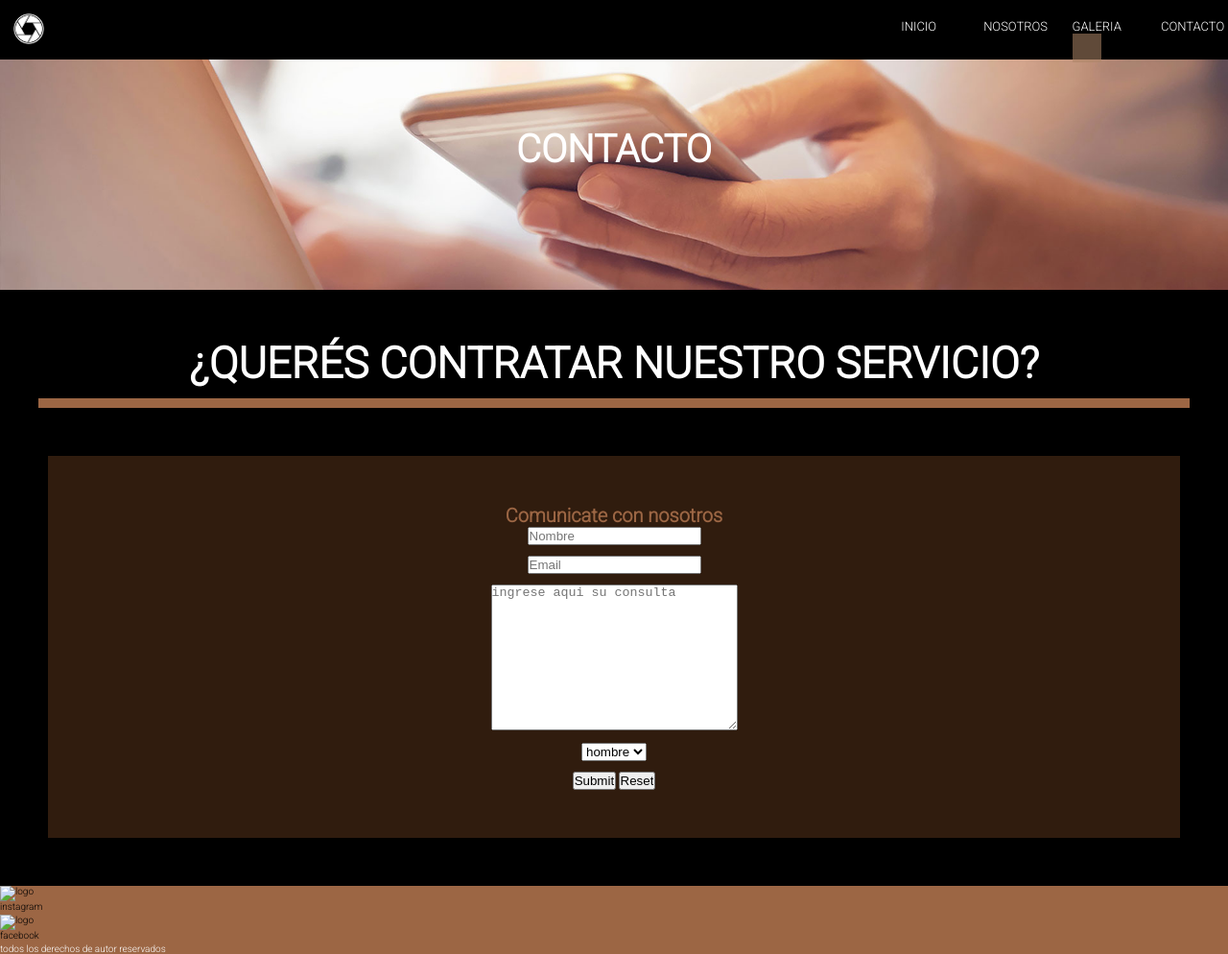
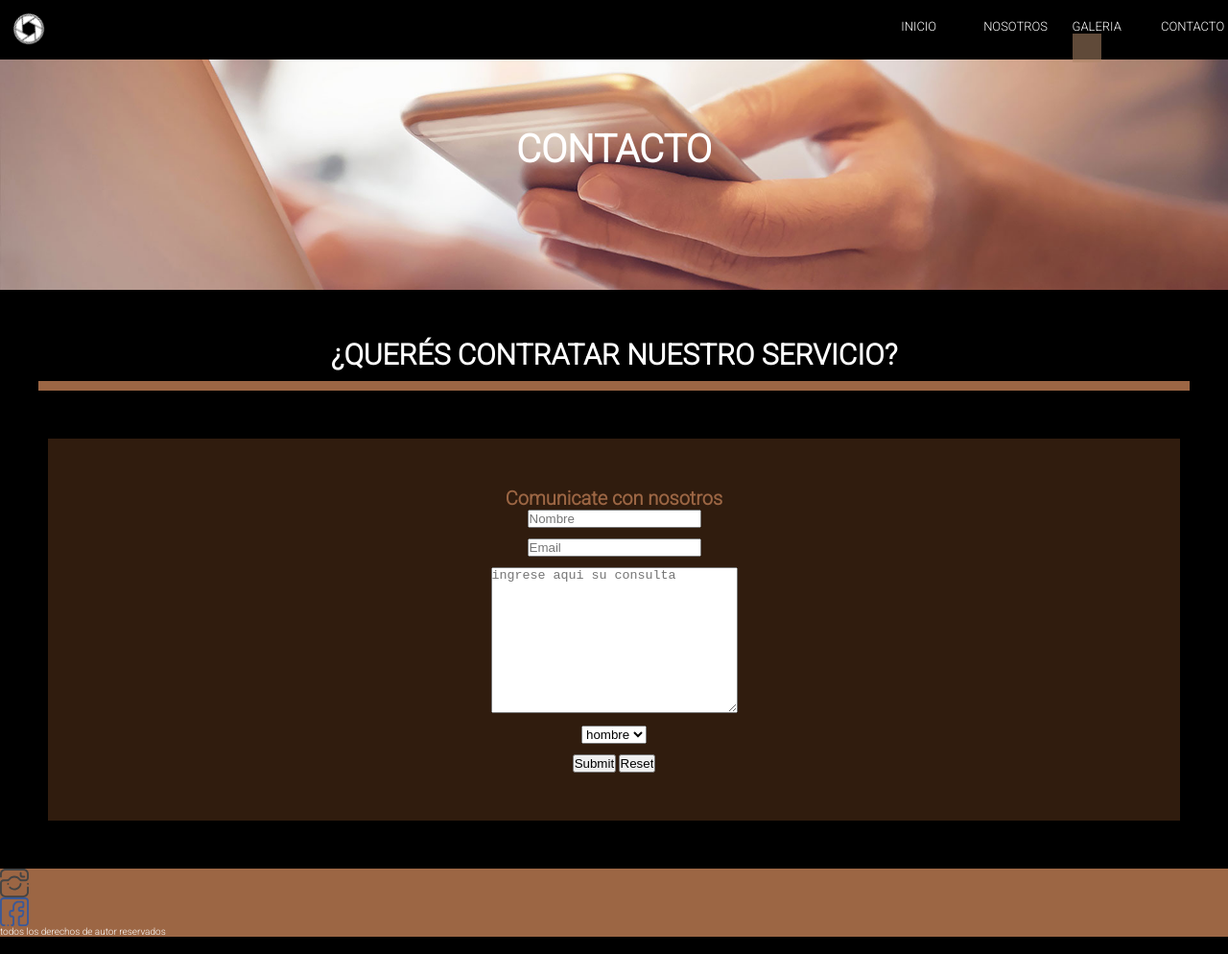
Before and after one commit to JulietRusso/idea-RUSSO, a plain HTML site: page html/Contacto.html in a window 1280 px wide. Shown: the whole page at 96% size. Drawn offline with nearby package versions, Linux system fonts and the light colour scheme; a web font is replaced by a local one.

Commit message:
segundo commit

```diff
--- a/CSS/index.css
+++ b/CSS/index.css
@@ -13,6 +13,13 @@ body{
 .header__logo{
     width: 6rem;
     height: 6rem;
+
+    animation: rotate ease 3s infinite;
+}
+@keyframes rotate {
+    from{
+        transform:rotateZ(360deg);
+    }
 }
 
 #nav > li{
@@ -91,6 +98,11 @@ body{
     background-color: #301C0E;
 
 }
+.animation:hover{
+    transform: scale(1.2);
+    transition: 1s;
+
+}
 .subtitle{
     font-size: 3rem;
     justify-content: center;
@@ -99,6 +111,8 @@ body{
     text-align: center;
     color: white;
     border-bottom: solid 10px #9C6644;
+}
+
 
 }
 .box{
@@ -110,6 +124,8 @@ body{
 
 .grid_index{
     display: grid;
+    margin: 2rem;
+    padding: 2rem;
     grid-template-columns: 1fr 1fr 1fr;
     grid-template-rows: 1fr ;
 
@@ -285,6 +301,16 @@ body{
     background-position: center center;
     height: 30vh;
 }
+.subtitle_contact{
+    font-size: 2rem;
+    color: white;
+    justify-content: center;
+    margin: 4rem;
+    padding: 1rem;
+    text-align: center;
+    color: white;
+    border-bottom: solid 10px #9C6644;
+}
 .form_title{
     font-size: 2rem;
     color: #9C6644;
--- a/html/Contacto.html
+++ b/html/Contacto.html
@@ -5,6 +5,7 @@
     <meta http-equiv="X-UA-Compatible" content="IE=edge">
     <meta name="viewport" content="width=device-width, initial-scale=1.0">
     <link rel="stylesheet" href="../CSS/index.css">
+    <link href="https://unpkg.com/aos@2.3.1/dist/aos.css" rel="stylesheet">
     <link href="https://fonts.googleapis.com/css2?family=Dosis:wght@200&family=Koulen&family=Playfair+Display:wght@500&family=Roboto+Slab:wght@700&family=Roboto:wght@300&display=swap" rel="stylesheet">
     <title>julieta russo ph</title>
 </head>
@@ -32,7 +33,7 @@
     <section class="image-contact">
         <h2 class="title-pages">CONTACTO</h2>
     </section>
-    <section class="subtitle">
+    <section class="subtitle_contact" >
         <h1>¿QUERÉS CONTRATAR NUESTRO SERVICIO?</h1>
 
     </section>
@@ -58,14 +59,16 @@
     </form>
   <footer id="footer">
       <span class="logo">
-         <img src="img/instagram-DM5FP6S9N2.svg" alt="logo instagram">
+         <img src="../img/instagram-DM5FP6S9N2.svg" alt="logo instagram">
       </span>
       <span class="logo">
-         <img src="img/facebook-square-GCAE9R73J5.svg" alt="logo facebook">
+         <img src="../img/facebook-square-GCAE9R73J5.svg" alt="logo facebook">
       </span>
 
       <p class="footer__title">todos los derechos de autor reservados</p>
    </footer>
 
+
+
 </body>
 </html>
```
Also changed, not shown: html/Nosotros.html (+5 -2 lines), index.html (+13 -6 lines).
